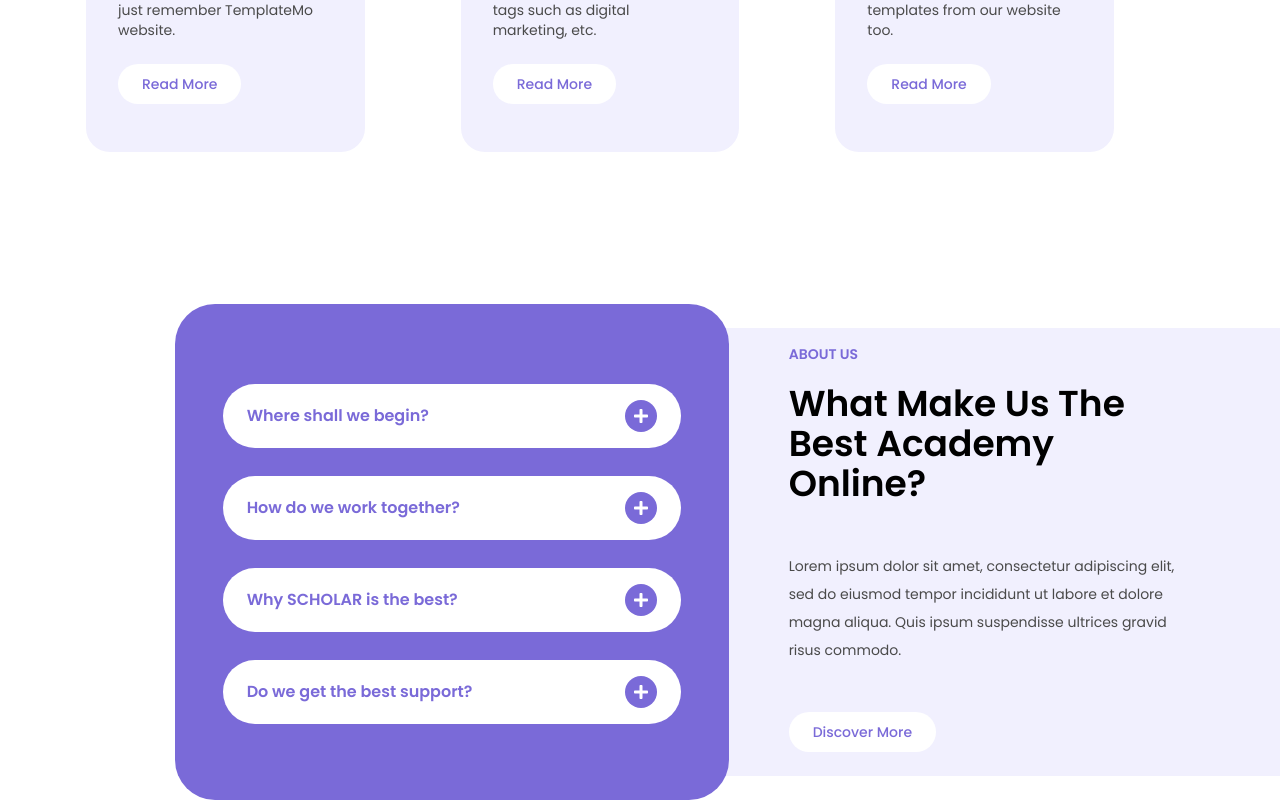
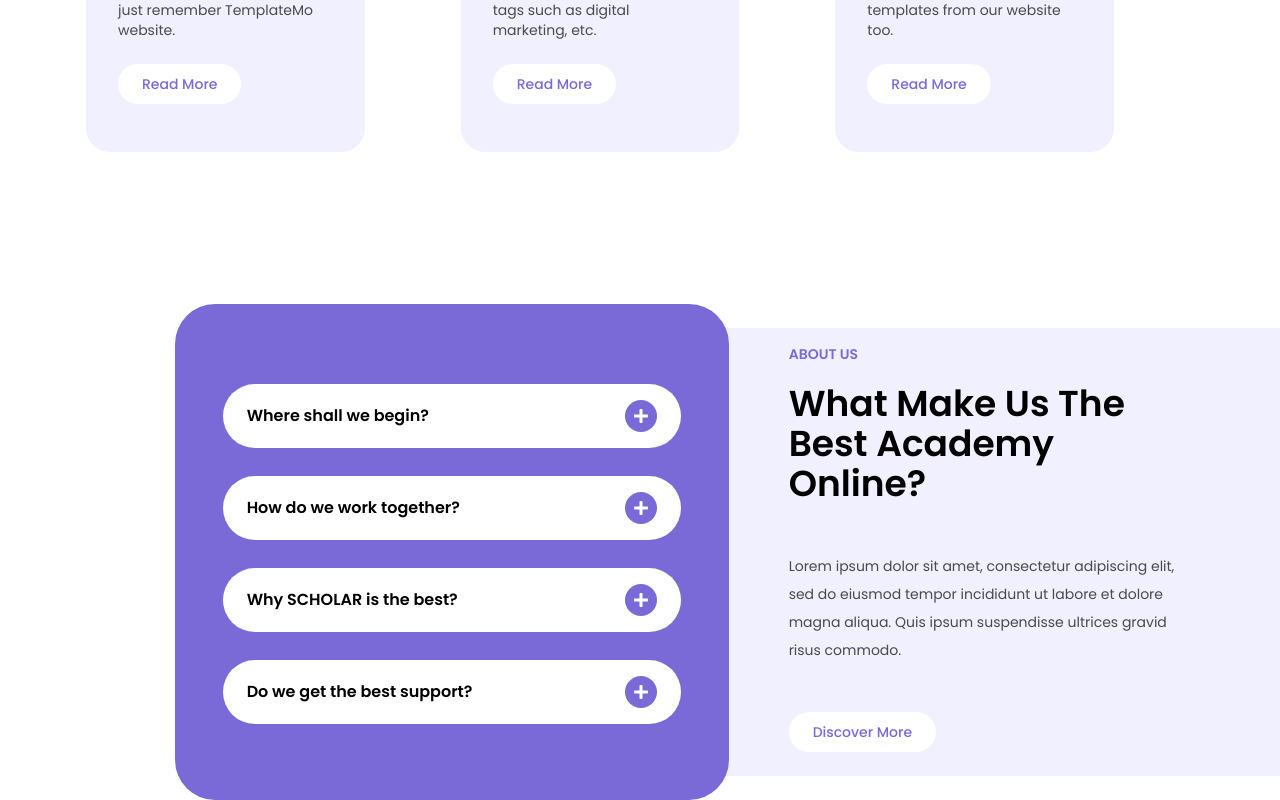
Before and after one commit to ShankalpaPokharel/Scholar, a React (Vite) app: page / in a window 1280 px wide. Shown: the part 1424-2224 px from the top of the page. Built offline with nearby package versions, Linux system fonts and the light colour scheme.

Commit message:
change text color

```diff
--- a/src/components/Aboutus.jsx
+++ b/src/components/Aboutus.jsx
@@ -48,7 +48,7 @@ export default function Aboutus() {
                 <div className="mb-7 rounded-[40px]  bg-white" key={el.id}>
                   {/* title  */}
                   <div className="flex items-center justify-between px-6 py-4 text-base font-semibold">
-                    <h2 className="text-primary">{el.question}</h2>
+                    <h2 className="text-black">{el.question}</h2>
                     <div className="flex items-center justify-center rounded-full bg-primary p-2 text-white" onClick={() => handleToggle(el.id)}>
                       {openSection == el.id ? <FaMinus className="inline-block" /> : <FaPlus className="inline-block" />}
                     </div>
```
